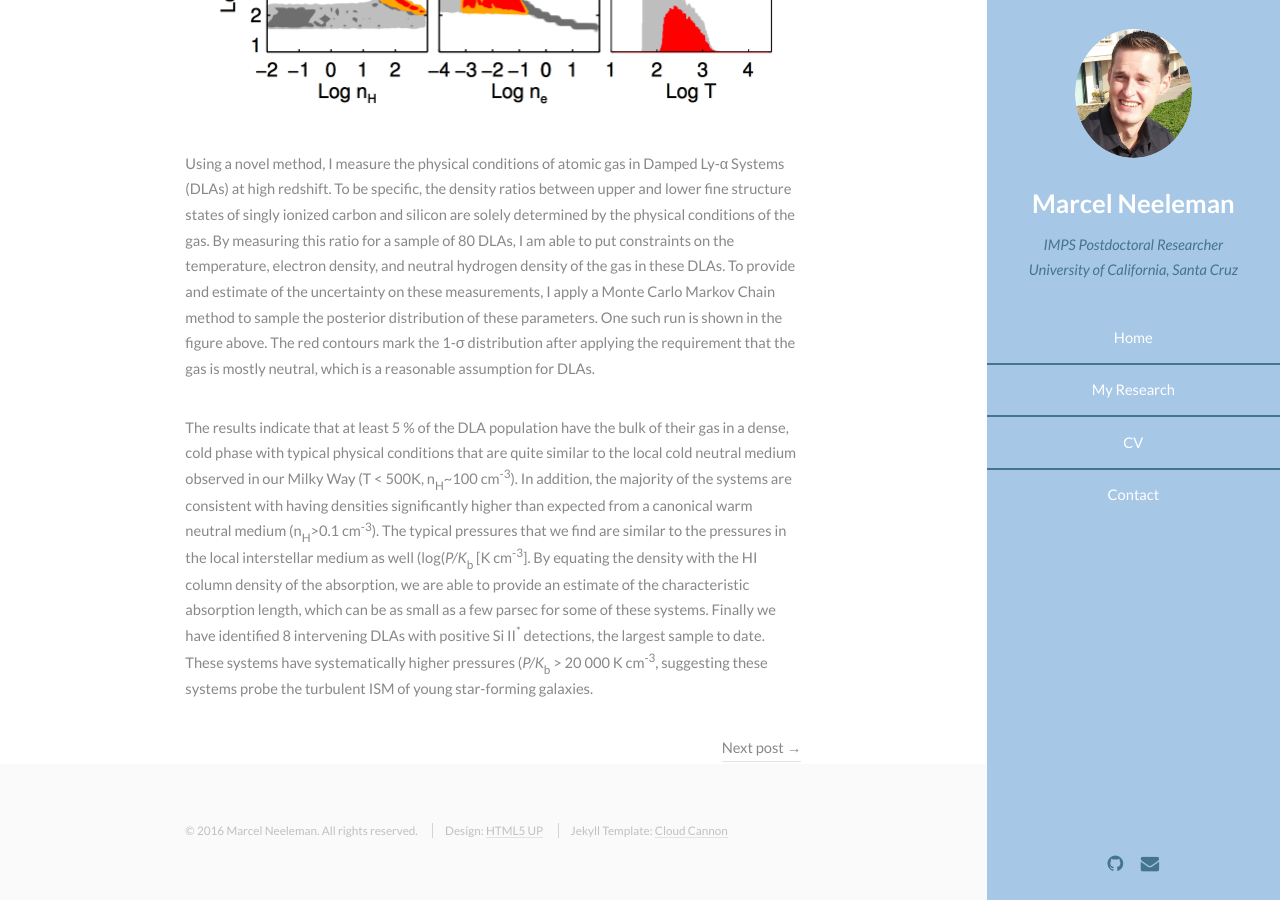
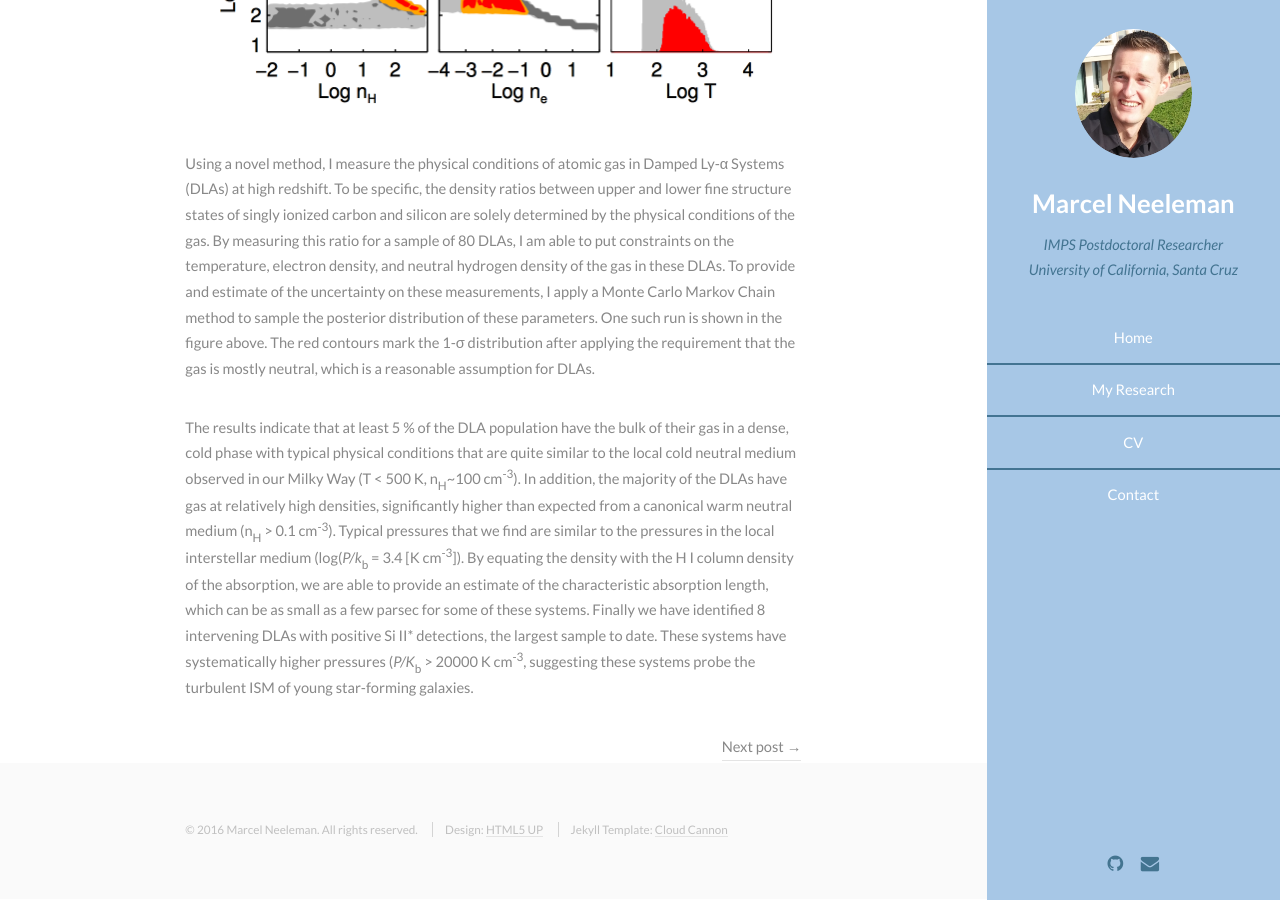
Before and after one commit to mneeleman/mneeleman.github.io, a Jekyll site: the page built from _posts/2015-02-03-SiC.md, in a window 1280 px wide and 900 px high, scrolled down 695 px. Built offline with Jekyll 4.4.1, drawn with Linux system fonts in a browser that asks for light colours.

Commit message:
spelling fixes

```diff
--- a/_posts/2015-02-03-SiC.md
+++ b/_posts/2015-02-03-SiC.md
@@ -21,17 +21,17 @@ assumption for DLAs.
 The results indicate that at least 5 % of the DLA population have the bulk of
 their gas in a dense, cold phase with typical physical conditions that
 are quite similar to the local cold neutral medium observed in our
-Milky Way (T < 500K, n<sub>H</sub>~100 cm<sup>-3</sup>). In addition,
-the majority of the systems are consistent with having densities
+Milky Way (T < 500 K, n<sub>H</sub>~100 cm<sup>-3</sup>). In addition,
+the majority of the DLAs have gas  at relatively high densities,
 significantly higher than expected from a canonical warm neutral
-medium (n<sub>H</sub>>0.1 cm<sup>-3</sup>). The typical
+medium (n<sub>H</sub> > 0.1 cm<sup>-3</sup>). Typical
 pressures that we find are similar to the pressures in the local
-interstellar medium as well (log(_P/K_<sub>b</sub>
-[K cm<sup>-3</sup>]. By equating the density with the HI column density
+interstellar medium (log(_P/k_<sub>b</sub> = 3.4
+[K cm<sup>-3</sup>]). By equating the density with the H I column density
 of the absorption, we are able to provide an estimate of the
 characteristic absorption length, which can be as small as a few
 parsec for some of these systems. Finally we have identified 8
-intervening DLAs with positive Si II<sup>*</sup> detections, the
+intervening DLAs with positive Si II* detections, the
 largest sample to date. These systems have systematically higher
-pressures (_P/K_<sub>b</sub> > 20 000 K cm<sup>-3</sup>, suggesting
+pressures (_P/K_<sub>b</sub> > 20000 K cm<sup>-3</sup>, suggesting
 these systems probe the turbulent ISM of young star-forming galaxies.
```
